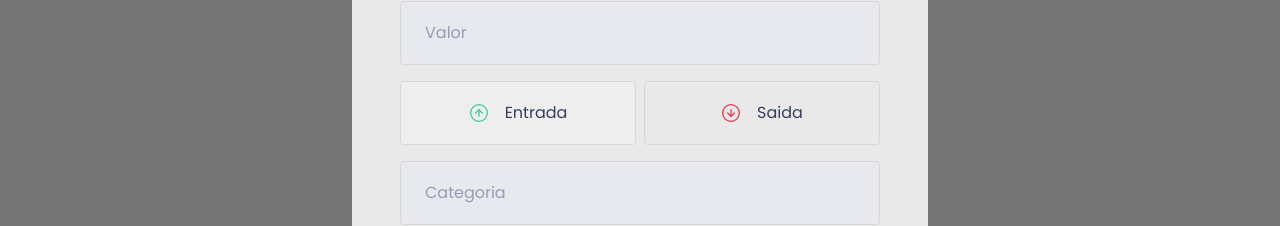
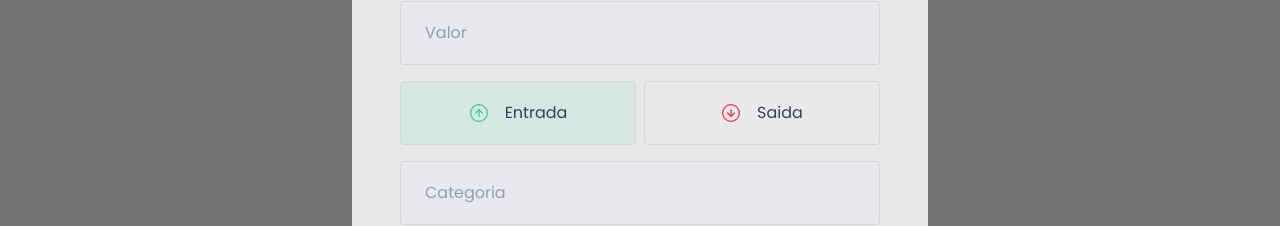
Before and after one commit to anderson-tec12/Ignite-DTMoney, a React (Create React App) app: page / in a window 1280 px wide. Both pictures are taken after a click on the button "Nova Transação". Shown: the part 317-543 px from the top of the page. Built offline with nearby package versions, Linux system fonts and the light colour scheme; what miragejs would draw is missing.

Commit message:
feat: config styles in RadioBox Element

```diff
--- a/src/components/NewTransactionModal/index.tsx
+++ b/src/components/NewTransactionModal/index.tsx
@@ -35,6 +35,7 @@
           <RadioBox type="button"
             onClick={()=> setType('deposit')}
             isActive={type === 'deposit'}
+            activeColor='green'
           >
 
             <img src={incomeImg} alt="Entrada"/>
@@ -45,6 +46,7 @@
           <RadioBox type="button"
             onClick={()=> setType('withdraw')}
             isActive={type === 'withdraw'}
+            activeColor='red'
           >
 
             <img src={outcomeImg} alt="Saida"/>
--- a/src/components/NewTransactionModal/styles.ts
+++ b/src/components/NewTransactionModal/styles.ts
@@ -1,9 +1,15 @@
 import styled from  'styled-components'
-import {darken} from 'polished';
+import {darken, transparentize} from 'polished';
 
 
 interface RaioBoxProps{
-  isActive:boolean
+  isActive:boolean,
+  activeColor:'green' | 'red'
+}
+
+const Colors = {
+  green:'#33cc95',
+  red:'#e52e4d'
 }
 export const Container = styled.form`
 
@@ -63,7 +69,9 @@
  height:4rem;
     border:1px solid #d7d7d7;
     border-radius:0.25rem;
-    background:${(props) => props.isActive ? '#eee' : 'transparent'};
+    background:${(props) => props.isActive
+    ? transparentize(0.9, Colors[props.activeColor])
+     : 'transparent'};
     display:flex;
     align-items:center;
     justify-content:center;
```
